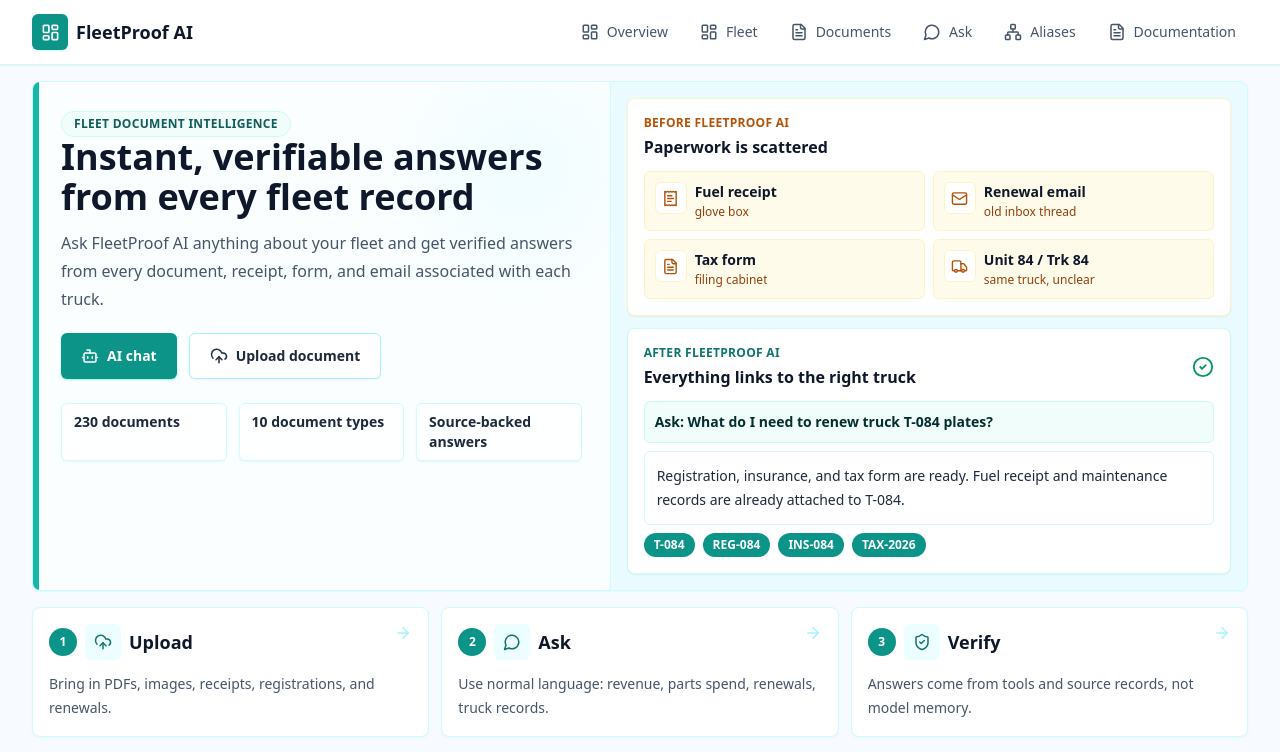
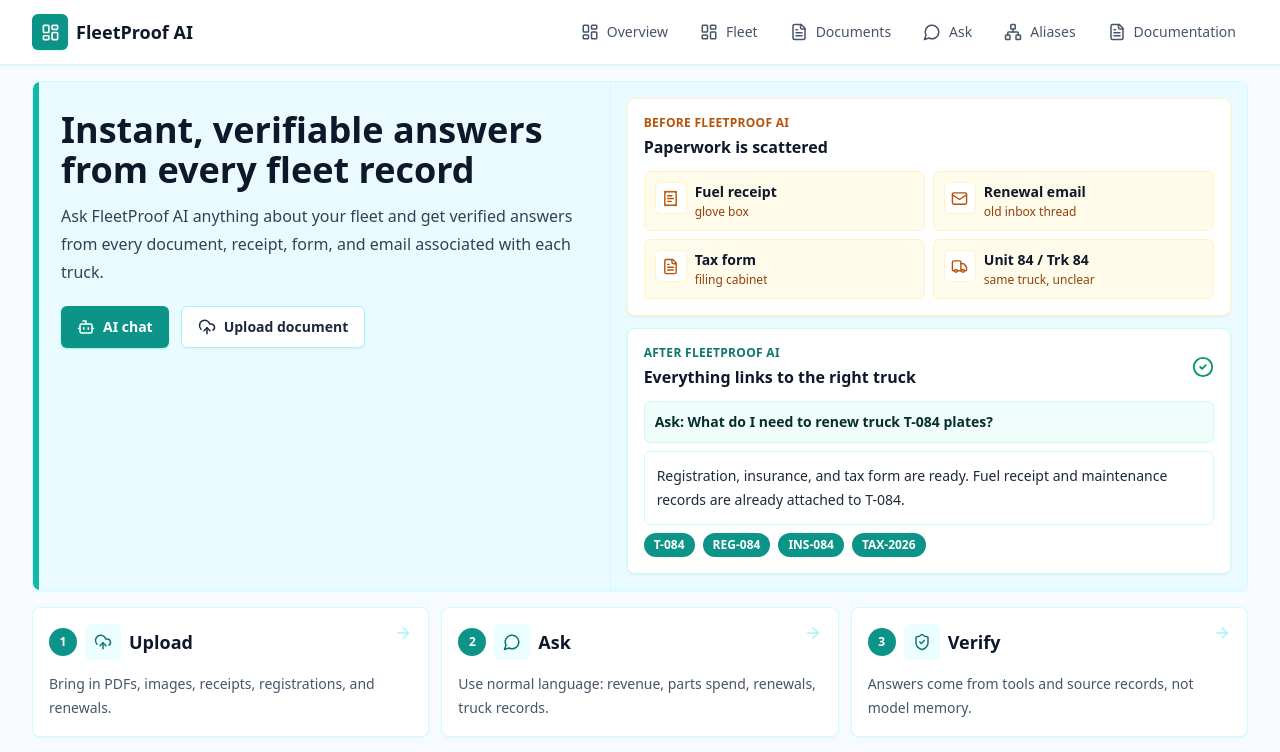
Before and after one commit to buildathon2026/FleetManagementSystem, a React (Vite) app in the folder frontend/: page / in a window 1280 px wide. Shown: the top 752 px of the page. Built offline with nearby package versions, Linux system fonts and the light colour scheme; no server answers.

Commit message:
Simplify overview hero highlight

```diff
--- a/frontend/src/components/Overview.tsx
+++ b/frontend/src/components/Overview.tsx
@@ -50,17 +50,13 @@ export default function Overview() {
     <div className="space-y-4">
       <section className="overflow-hidden rounded-lg border border-cyan-100 bg-white shadow-sm shadow-cyan-100/60">
         <div className="grid lg:grid-cols-[0.95fr_1.05fr]">
-          <div className="relative overflow-hidden bg-[#fbfeff] p-5 sm:p-6 lg:p-7">
+          <div className="relative overflow-hidden bg-[#e9fbff] p-5 sm:p-6 lg:p-7">
             <div className="absolute inset-y-0 left-0 w-1.5 bg-teal-500" aria-hidden="true" />
-            <div className="absolute right-8 top-8 h-28 w-28 rounded-full bg-cyan-100/60 blur-3xl" aria-hidden="true" />
             <div className="relative">
-              <span className="inline-flex items-center gap-2 rounded-full border border-teal-100 bg-teal-50 px-3 py-1 text-xs font-semibold uppercase tracking-wide text-teal-800">
-                Fleet document intelligence
-              </span>
               <h1 className="max-w-3xl text-3xl font-semibold leading-tight text-slate-950 sm:text-4xl">
                 Instant, verifiable answers from every fleet record
               </h1>
-            <p className="mt-3 max-w-2xl text-base leading-7 text-slate-600">
+              <p className="mt-3 max-w-2xl text-base leading-7 text-slate-700">
                 Ask FleetProof AI anything about your fleet and get verified answers from every
                 document, receipt, form, and email associated with each truck.
               </p>
@@ -68,25 +64,18 @@ export default function Overview() {
               <div className="mt-5 flex flex-wrap gap-3">
                 <Link
                   to="/chat?q=Compare%20truck%20T-084%20and%20T-091%20revenue"
-                className="inline-flex items-center gap-2 rounded-md bg-teal-600 px-5 py-3 text-sm font-semibold text-white shadow-sm shadow-teal-200 hover:bg-teal-700"
+                  className="inline-flex items-center gap-2 rounded-md bg-teal-600 px-4 py-2.5 text-sm font-semibold text-white shadow-sm shadow-teal-200 hover:bg-teal-700"
                 >
                   <Bot size={18} />
                   AI chat
                 </Link>
                 <Link
                   to="/documents"
-                className="inline-flex items-center gap-2 rounded-md border border-cyan-200 bg-white px-5 py-3 text-sm font-semibold text-slate-800 shadow-sm hover:bg-cyan-50"
+                  className="inline-flex items-center gap-2 rounded-md border border-cyan-200 bg-white px-4 py-2.5 text-sm font-semibold text-slate-800 shadow-sm hover:bg-cyan-50"
                 >
                   <UploadCloud size={18} />
                   Upload document
                 </Link>
-            </div>
-            <div className="mt-6 grid max-w-2xl gap-3 sm:grid-cols-3">
-              {['230 documents', '10 document types', 'Source-backed answers'].map((stat) => (
-                <div key={stat} className="rounded-md border border-cyan-100 bg-white/80 px-3 py-2 text-sm font-semibold text-slate-800 shadow-sm">
-                  {stat}
-                </div>
-              ))}
               </div>
             </div>
           </div>
```
Lines whose indentation alone changed are shown as unchanged.
